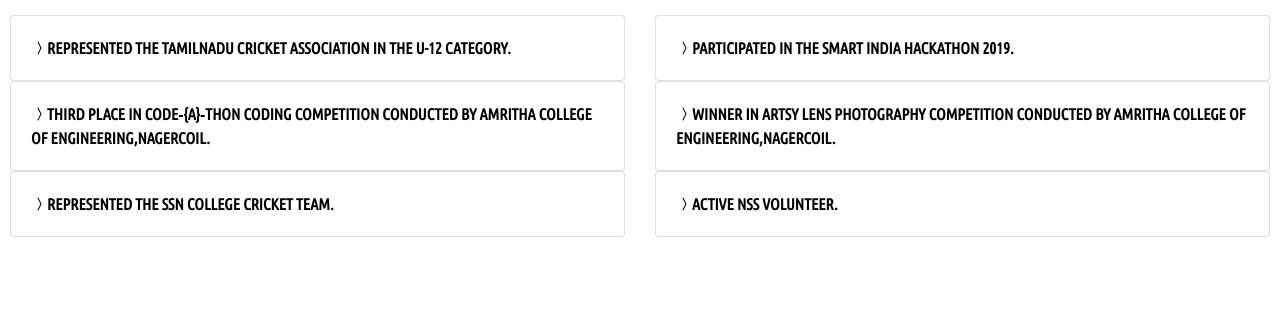
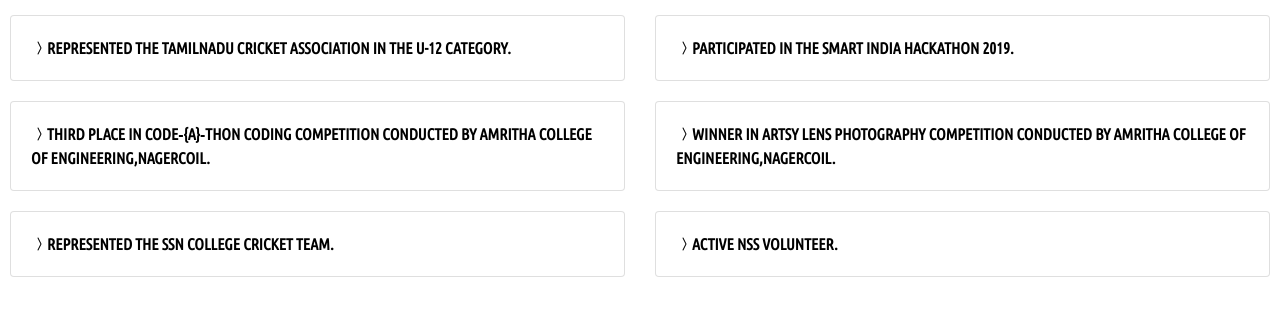
Before and after one commit to Ajay2304/Portfolio, a website: page views/accomplishments.html in a window 1280 px wide. Shown: the part 149-462 px from the top of the page. Drawn offline with nearby package versions, Linux system fonts and the light colour scheme; files that its build step writes are made by us from their sources; a web font is replaced by a local one.

Commit message:
Portfolio

```diff
--- a/views/accomplishments.html
+++ b/views/accomplishments.html
@@ -59,8 +59,8 @@
             <i class="bi bi-trophy-fill"></i>
         </h1>
     </center>
-    <div style="padding: 10px;">
-        <div class="row">
+
+    <div class="row" style="padding: 10px;">
         <div class="col-sm-6">
             <div class="card">
                 <div class="card-body">
@@ -83,7 +83,7 @@
             </div>
         </div>
     </div>
-        <div class="row">
+    <div class="row" style="padding: 10px;">
         <div class="col-sm-6">
             <div class="card">
                 <div class="card-body">
@@ -108,7 +108,7 @@
             </div>
         </div>
     </div>
-        <div class="row">
+    <div class="row" style="padding: 10px;">
         <div class="col-sm-6">
             <div class="card">
                 <div class="card-body">
@@ -130,7 +130,6 @@
             </div>
         </div>
     </div>
-    </div>
 
 </body>
 
```
Lines whose indentation alone changed are shown as unchanged.
